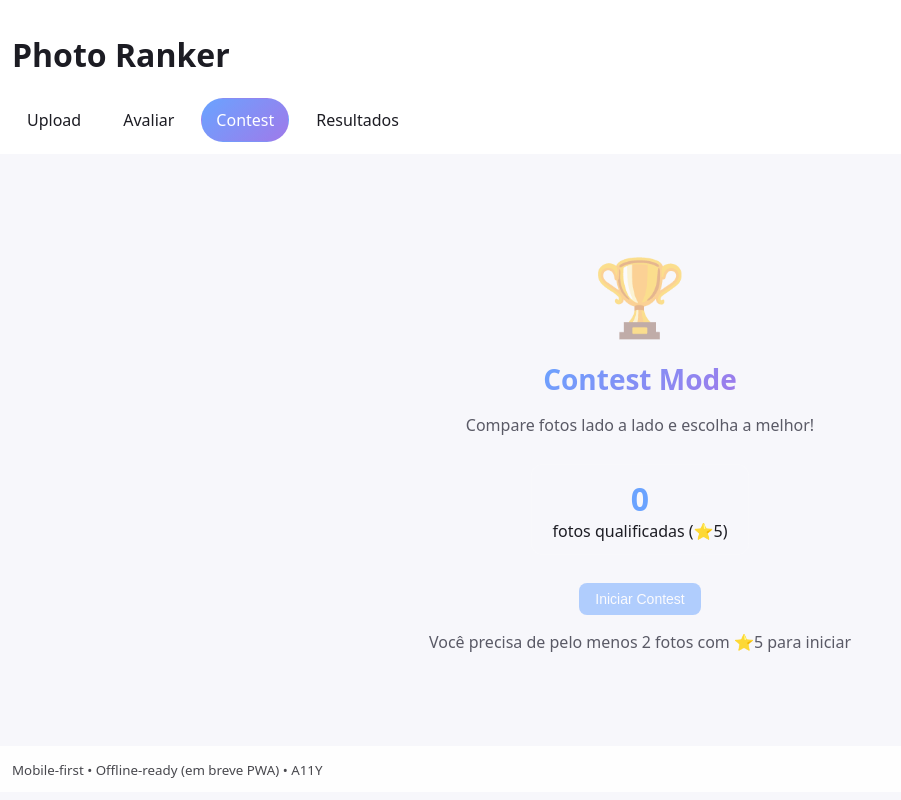
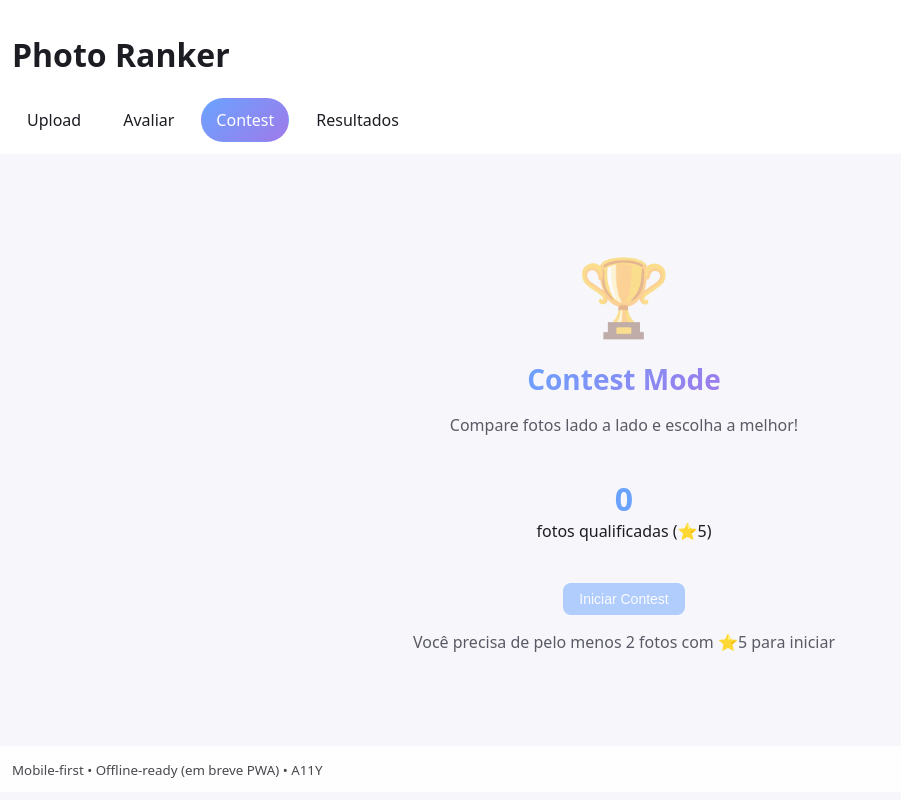
Before and after one commit to AnjosWill/photo-ranker, a website: page public/index.html in a window 1280 px wide. Both pictures are taken after a click on the tab "Contest". Shown: the whole page, without its empty margins (0-901 px from the left). Drawn offline with Linux system fonts and the light colour scheme.

Commit message:
fix: forçar remoção de max-width na seção Contest usando !important
- Usar !important para garantir que max-width seja removido
- Usar calc(100vw) para ocupar toda largura da viewport
- Centralizar usando left com cálculo preciso
- Garantir que não fique apertado no centro

Arquivos: base.css

```diff
--- a/public/styles/base.css
+++ b/public/styles/base.css
@@ -68,16 +68,19 @@ body {
   padding: var(--gap-3);
 }
 
-/* Tela de Contest: ocupar todo espaço disponível */
+/* Tela de Contest: ocupar todo espaço disponível - remover todas as limitações */
 .app-main [data-route="contest"] {
   margin: 0 calc(-1 * var(--gap-3)); /* Compensar padding do app-main */
   padding: 0;
-  max-width: none;
-  width: calc(100% + 2 * var(--gap-3));
+  max-width: none !important;
+  width: calc(100vw - 2 * var(--gap-3)); /* Largura total da viewport menos padding */
+  position: relative;
+  left: calc(-50vw + 50% + var(--gap-3)); /* Centralizar e compensar padding */
 }
 
 .app-main [data-route="contest"] .contest-view {
   padding: var(--gap-4);
+  max-width: 100%;
 }
 
 /* Navegação (tabs) */
```
